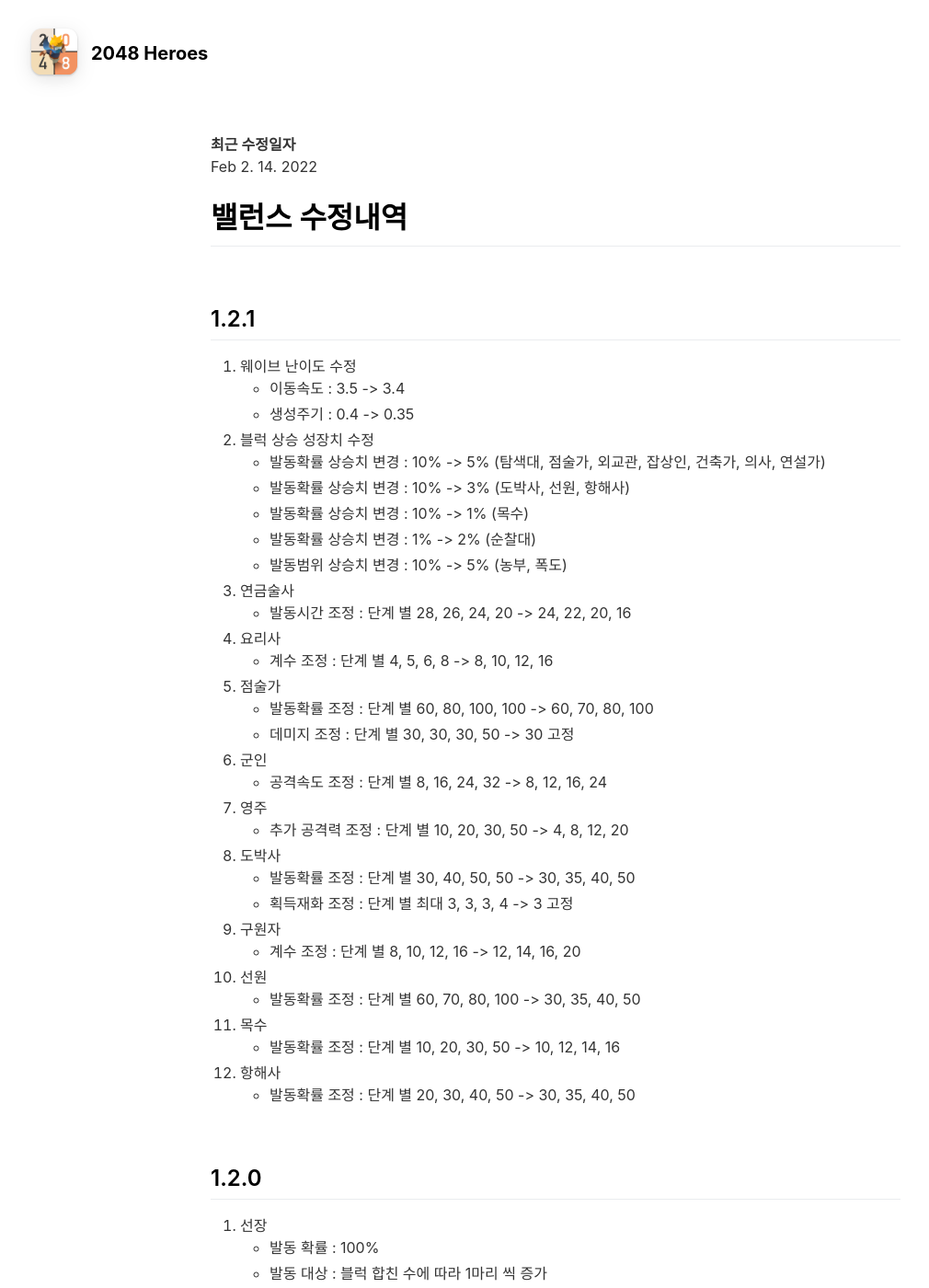
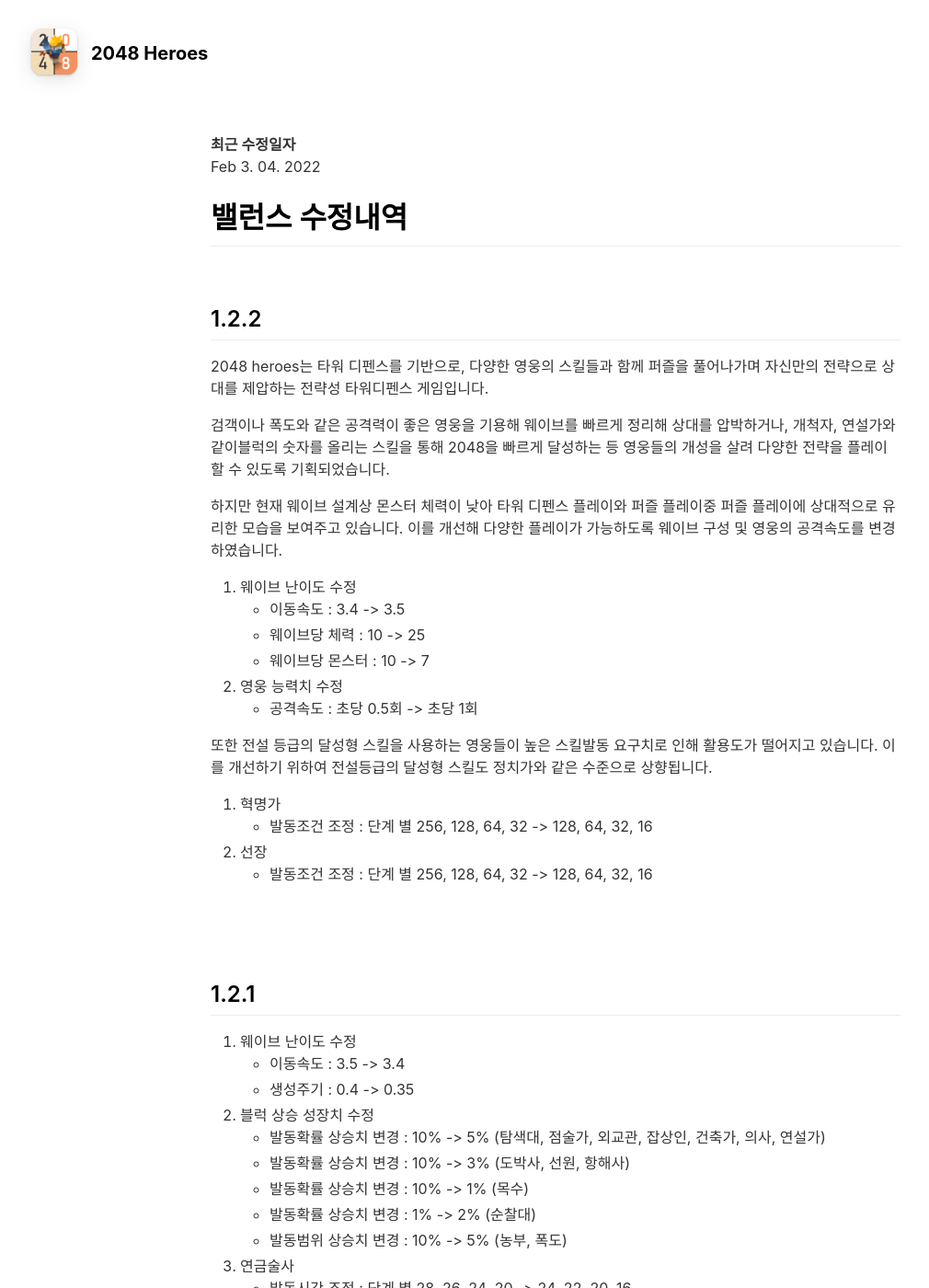
Before and after one commit to ArgoExped/Frozen-Arts, a Jekyll site: the page built from balance-kr.md, in a window 1280 px wide and 1400 px high. Shown: the whole window at 92% size, without its empty margins (36-1046 px from the left). Built offline with Jekyll 4.4.1, drawn with Linux system fonts in a browser that asks for light colours; nearby versions of some CDN libraries.

```diff
--- a/balance-kr.md
+++ b/balance-kr.md
@@ -5,9 +5,41 @@ include_in_header: true
 ---
 
 **최근 수정일자**
-Feb 2. 14. 2022
+Feb 3. 04. 2022
 
 # 밸런스 수정내역
+
+<br>
+
+## 1.2.2
+
+2048 heroes는 타워 디펜스를 기반으로, 다양한 영웅의 스킬들과 함께 퍼즐을 풀어나가며 자신만의 전략으로 상대를 제압하는 전략성 타워디펜스 게임입니다.
+
+검객이나 폭도와 같은 공격력이 좋은 영웅을 기용해 웨이브를 빠르게 정리해 상대를 압박하거나,
+개척자, 연설가와 같이블럭의 숫자를 올리는 스킬을 통해 2048을 빠르게 달성하는 등
+영웅들의 개성을 살려 다양한 전략을 플레이 할 수 있도록 기획되었습니다.
+
+하지만 현재 웨이브 설계상 몬스터 체력이 낮아
+타워 디펜스 플레이와 퍼즐 플레이중 퍼즐 플레이에 상대적으로 유리한 모습을 보여주고 있습니다.
+이를 개선해 다양한 플레이가 가능하도록 웨이브 구성 및 영웅의 공격속도를 변경하였습니다.
+
+1. 웨이브 난이도 수정
+     - 이동속도 : 3.4 -> 3.5
+     - 웨이브당 체력 : 10 -> 25
+     - 웨이브당 몬스터 : 10 -> 7
+2. 영웅 능력치 수정
+     - 공격속도 : 초당 0.5회 -> 초당 1회
+
+또한 전설 등급의 달성형 스킬을 사용하는 영웅들이 높은 스킬발동 요구치로 인해 활용도가 떨어지고 있습니다.
+이를 개선하기 위하여 전설등급의 달성형 스킬도 정치가와 같은 수준으로 상향됩니다.
+
+3. 혁명가
+     - 발동조건 조정 : 단계 별 256, 128, 64, 32 -> 128, 64, 32, 16
+4. 선장
+     - 발동조건 조정 : 단계 별 256, 128, 64, 32 -> 128, 64, 32, 16
+
+<br>
+
 
 <br>
 
```
Also changed, not shown: balance.md (+30 -1 lines).
